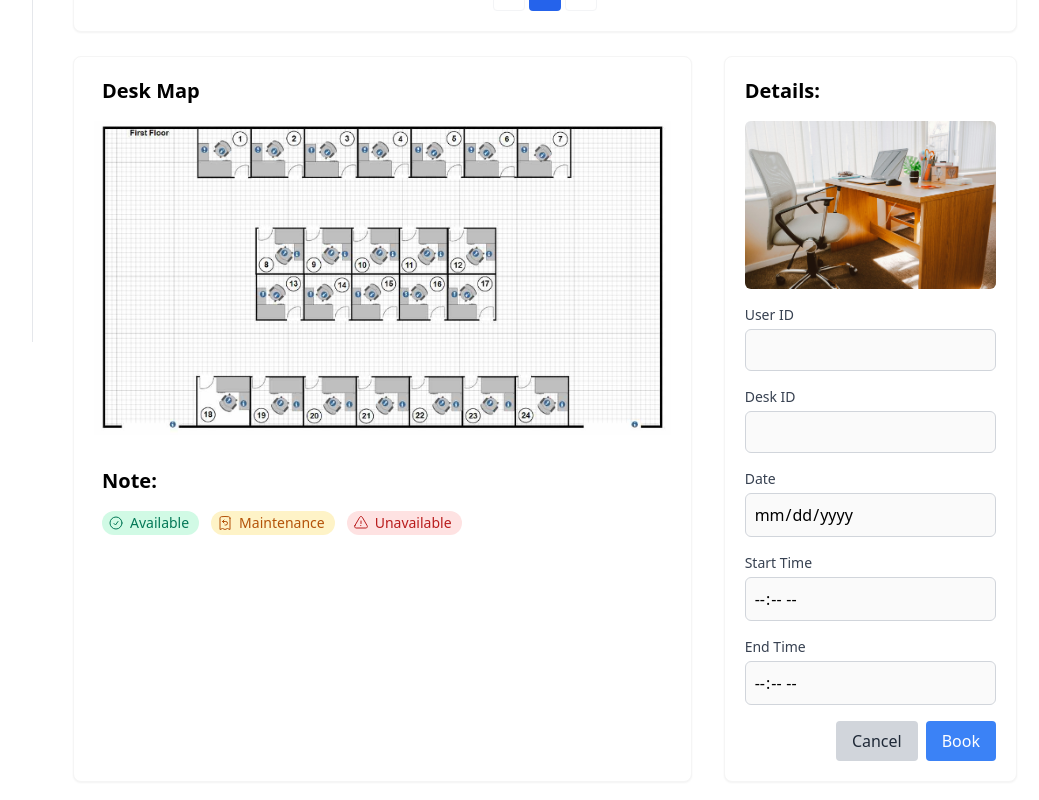
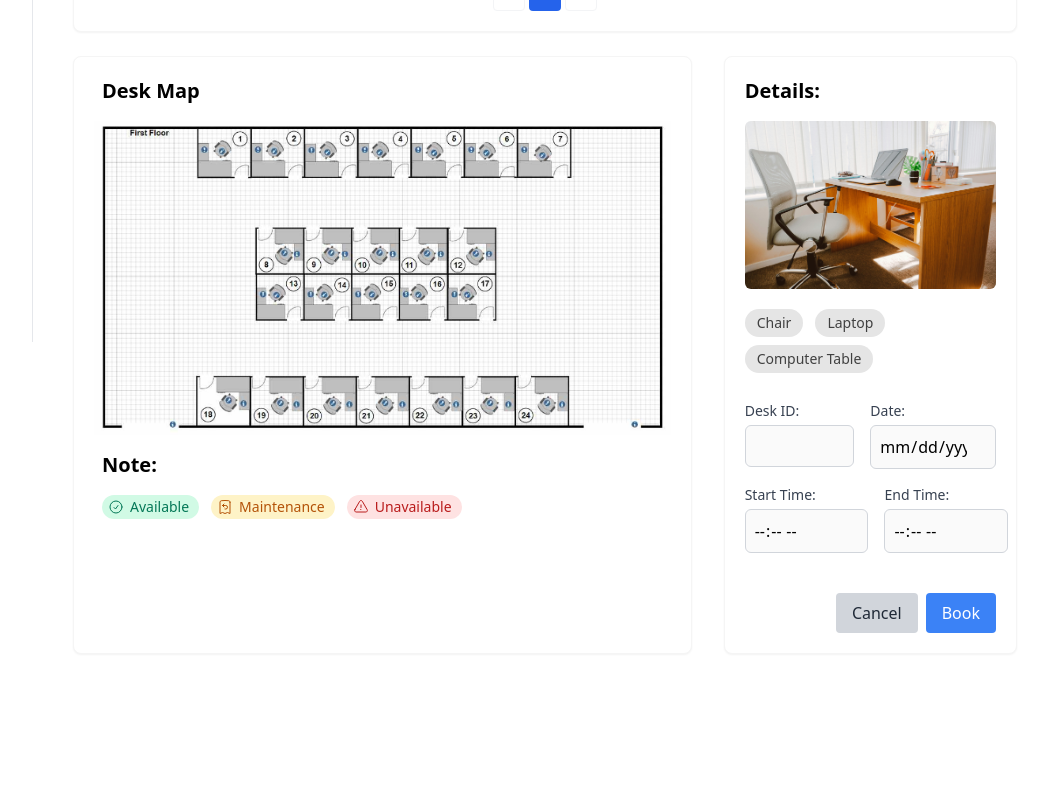
Before and after one commit to jeyemPF/deskme-g6-2024, a React (Create React App) app in the folder client/: page /booking in a window 1280 px wide. Shown: the part 516-1316 px from the top of the page, without its empty margins (223-1262 px from the left). After the commit the page ends 1210 px from the top, so only its background shows below. Built offline with nearby package versions, Linux system fonts and the light colour scheme.

Commit message:
user booking |  details modified

```diff
--- a/client/src/user/Booking.js
+++ b/client/src/user/Booking.js
@@ -33,6 +33,23 @@ const Booking = () => {
     { desk: 5, top: 2, left: 55, width: 9.5, height: 16 },
     { desk: 6, top: 2, left: 64, width: 9.5, height: 16 },
     { desk: 7, top: 2, left: 73.5, width: 9.5, height: 16 },
+    { desk: 8, top: 34, left: 28, width: 8.5, height: 15 },
+    { desk: 9, top: 34, left: 36.5, width: 8.5, height: 15 },
+    { desk: 10, top: 34, left: 44.5, width: 8.5, height: 15 },
+    { desk: 11, top: 34, left: 53, width: 8.5, height: 15 },
+    { desk: 12, top: 34, left: 61, width: 8.5, height: 15 },
+    { desk: 13, top: 48.5, left: 28, width: 8.5, height: 15 },
+    { desk: 14, top: 48.5, left: 36.5, width: 8.5, height: 15 },
+    { desk: 15, top: 48.5, left: 44.5, width: 8.5, height: 15 },
+    { desk: 16, top: 48.5, left: 53, width: 8.5, height: 15 },
+    { desk: 17, top: 48.5, left: 61, width: 8.5, height: 15 },
+    { desk: 18, top: 81, left: 18, width: 9.5, height: 16 },
+    { desk: 19, top: 81, left: 27, width: 9.5, height: 16 },
+    { desk: 20, top: 81, left: 36, width: 9.5, height: 16 },
+    { desk: 21, top: 81, left: 45.5, width: 9.5, height: 16 },
+    { desk: 22, top: 81, left: 54.5, width: 9.5, height: 16 },
+    { desk: 23, top: 81, left: 63.5, width: 9.5, height: 16 },
+    { desk: 24, top: 81, left: 73, width: 9.5, height: 16 },
   ];
   const handleMouseEnter = (index) => {
     setHoveredArea(index);
@@ -226,7 +243,7 @@ const Booking = () => {
                     ></div>
                   ))}
                 </div>
-                <h1 className="lg:text-xl md:pl-2 sm:pl-0 font-bold mt-8 mb-4 gap-4">Note:</h1>
+                <h1 className="lg:text-xl md:pl-2 sm:pl-0 font-bold mt-4 mb-4 gap-4">Note:</h1>
                 <span className="inline-flex items-center justify-center rounded-full bg-emerald-100 px-2.5 py-0.5 text-emerald-700 md:ml-2 mr-3">
                     <svg
                       xmlns="http://www.w3.org/2000/svg"
@@ -293,37 +310,37 @@ const Booking = () => {
 
                 <div className="border-[1px] border-neutral-100 rounded-lg shadow-sm bg-white p-5">
                   <h1 className="lg:text-xl font-bold mb-4">Details:</h1>
-                  <div className="mb-4">
+                  <div className="mb-5">
                     <img src={Desk1} className='rounded-md'/>
                   </div>
+                  <div className="mb-5 flex flex-wrap">
+                    <span className="whitespace-nowrap rounded-full bg-neutral-200 px-3 py-1 text-sm text-neutral-700 mr-3 mb-2">
+                        Chair
+                    </span>
+                    <span className="whitespace-nowrap rounded-full bg-neutral-200 px-3 py-1 text-sm text-neutral-700 mr-3 mb-2">
+                        Laptop
+                    </span>
+                    <span className="whitespace-nowrap rounded-full bg-neutral-200 px-3 py-1 text-sm text-neutral-700 mb-2">
+                        Computer Table
+                    </span>
+                  </div>
                   <form>
-                    <div className="mb-4">
-                      <label htmlFor="userId" className="block text-sm font-medium text-gray-700">User ID</label>
-                      <input
-                        type="text"
-                        id="userId"
-                        name="userId"
-                        value={bookingData.userId}
-                        onChange={(e) => setBookingData({ ...bookingData, userId: e.target.value })}
-                        className={`mt-1 p-2 border ${emptyFields.userId ? 'border-red-500' : 'border-gray-300'} rounded-md w-full focus:outline-none focus:ring-blue-500 focus:border-blue-500`}
-                        disabled={!isAreaClicked}
-                      />
-                    </div>
-                    <div className="mb-4">
-                      <label htmlFor="deskId" className="block text-sm font-medium text-gray-700">Desk ID</label>
+                    <div className="mb-4 flex">
+                      <div className="w-1/2 mr-2">
+                        <label htmlFor="deskId" className="block text-sm font-medium text-gray-700">Desk ID:</label>
                         <input
                           type="text"
                           id="deskId"
                           name="deskId"
-                        readonly="readonly"
+                          readOnly="readonly"
                           value={bookingData.deskId}
                           onChange={(e) => setBookingData({ ...bookingData, deskId: e.target.value })}
                           className={`mt-1 p-2 border ${emptyFields.deskId ? 'border-red-500' : 'border-gray-300'} rounded-md w-full focus:outline-none focus:ring-blue-500 focus:border-blue-500`}
                           disabled="disableonly"
                         />
                       </div>
-                    <div className="mb-4">
-                      <label htmlFor="date" className="block text-sm font-medium text-gray-700">Date</label>
+                      <div className="w-1/2 ml-2">
+                        <label htmlFor="date" className="block text-sm font-medium text-gray-700">Date:</label>
                         <input
                           type="date"
                           id="date"
@@ -334,8 +351,10 @@ const Booking = () => {
                           disabled={!isAreaClicked}
                         />
                       </div>
-                    <div className="mb-4">
-                      <label htmlFor="startTime" className="block text-sm font-medium text-gray-700">Start Time</label>
+                    </div>
+                    <div className="mb-10 flex">
+                      <div className="w-1/2 mr-2">
+                        <label htmlFor="startTime" className="block text-sm font-medium text-gray-700">Start Time:</label>
                         <input
                           type="time"
                           id="startTime"
@@ -346,8 +365,8 @@ const Booking = () => {
                           disabled={!isAreaClicked}
                         />
                       </div>
-                    <div className="mb-4">
-                      <label htmlFor="endTime" className="block text-sm font-medium text-gray-700">End Time</label>
+                      <div className="w-1/2 ml-2">
+                        <label htmlFor="endTime" className="block text-sm font-medium text-gray-700">End Time:</label>
                         <input
                           type="time"
                           id="endTime"
@@ -358,12 +377,15 @@ const Booking = () => {
                           disabled={!isAreaClicked}
                         />
                       </div>
+                    </div>
                     <div className="flex justify-end">
                       <button type="button" className="bg-gray-300 hover:bg-gray-400 text-gray-800 font-normal py-2 px-4 rounded">Cancel</button>
                       <button type="submit" className="bg-blue-500 hover:bg-blue-600 text-white font-normal py-2 px-4 rounded ml-2" disabled={!isAreaClicked}>Book</button>
                     </div>
                   </form>
                 </div>
+
+
 
               </div>
             </div>
```
Lines whose indentation alone changed are shown as unchanged.
